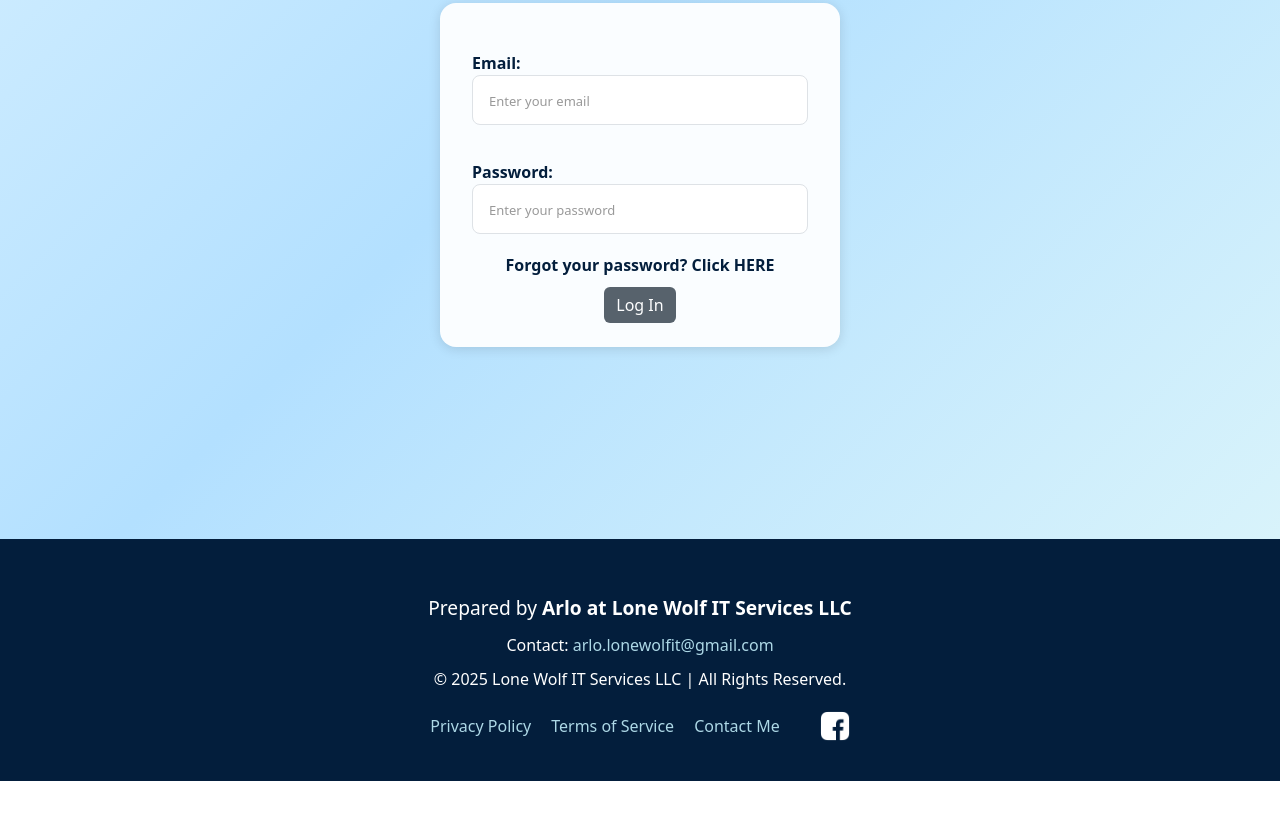
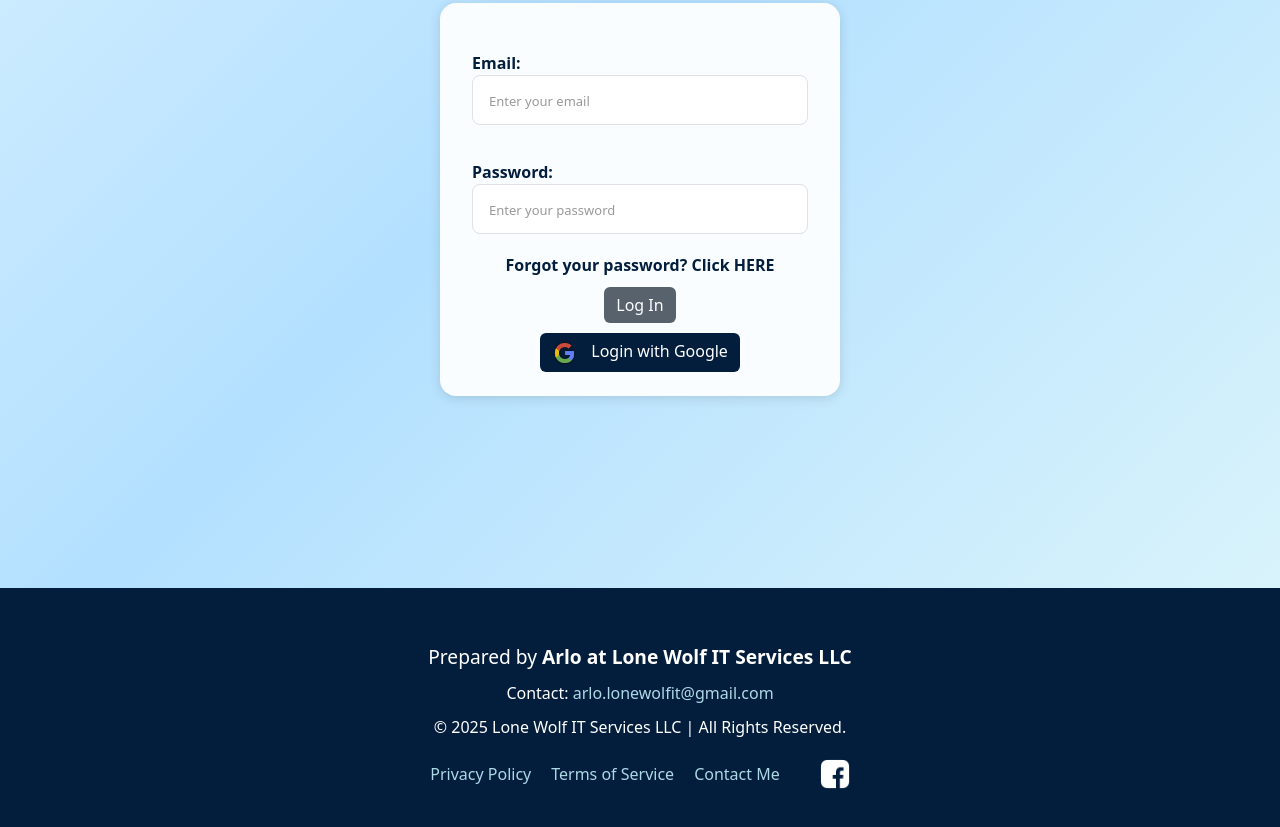
Before and after one commit to LoneWolfITLLC/lonewolfit.io-production, a plain HTML site: page login.html in a window 1280 px wide. Shown: the part 756-1583 px from the top of the page. Before the commit the page ends 1537 px from the top, so only its background shows below. Drawn offline with Linux system fonts and the light colour scheme.

Commit message:
Changed the login with google button to use a function with onclick, allowing for multiple on the page...

```diff
--- a/login.html
+++ b/login.html
@@ -71,7 +71,7 @@
 					-OR-
 				</p>
 				<a
-					id="loginGoogle"
+					onclick="loginWithGoogle()"
 					class="btn btn-primary main__item-centered"
 					style="max-width: 200px"
 				>
@@ -83,7 +83,8 @@
 					Login with Google
 				</a>
 				<p class="main__intro main__item-centered" style="margin-top: 20px">
-					If you don't have an account, please click the button below to register.
+					If you don't have an account, please click the button below to
+					register.
 				</p>
 				<button
 					class="btn btn-primary main__item-centered"
@@ -146,6 +147,18 @@
 						>
 							Log In
 						</button>
+						<a
+							onclick="loginWithGoogle()"
+							class="btn btn-primary main__item-centered"
+							style="max-width: 200px; margin-top: 10px"
+						>
+							<img
+								src="images/ui/google-logo.png"
+								alt="Google Logo"
+								style="width: 25px; margin-right: 10px"
+							/>
+							Login with Google
+						</a>
 					</div>
 				</form>
 			</section>
```
